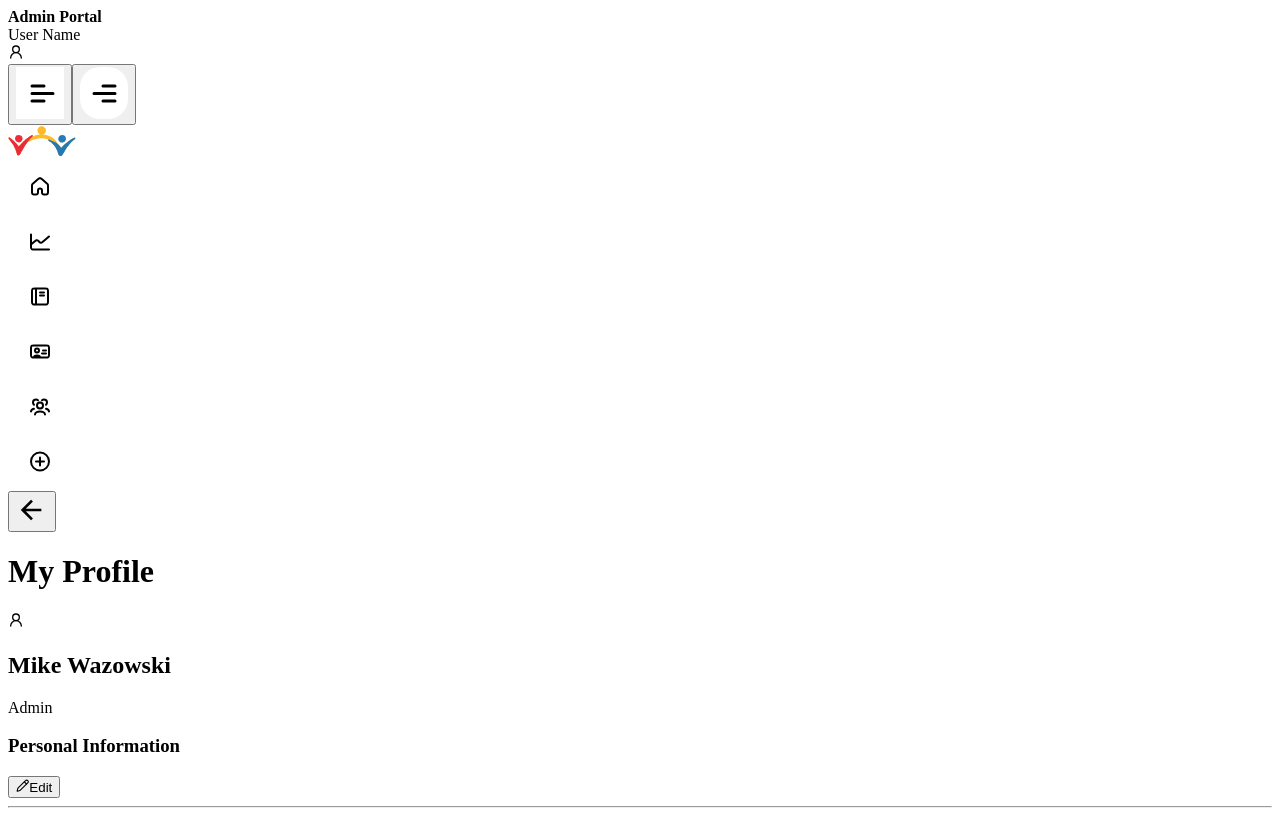
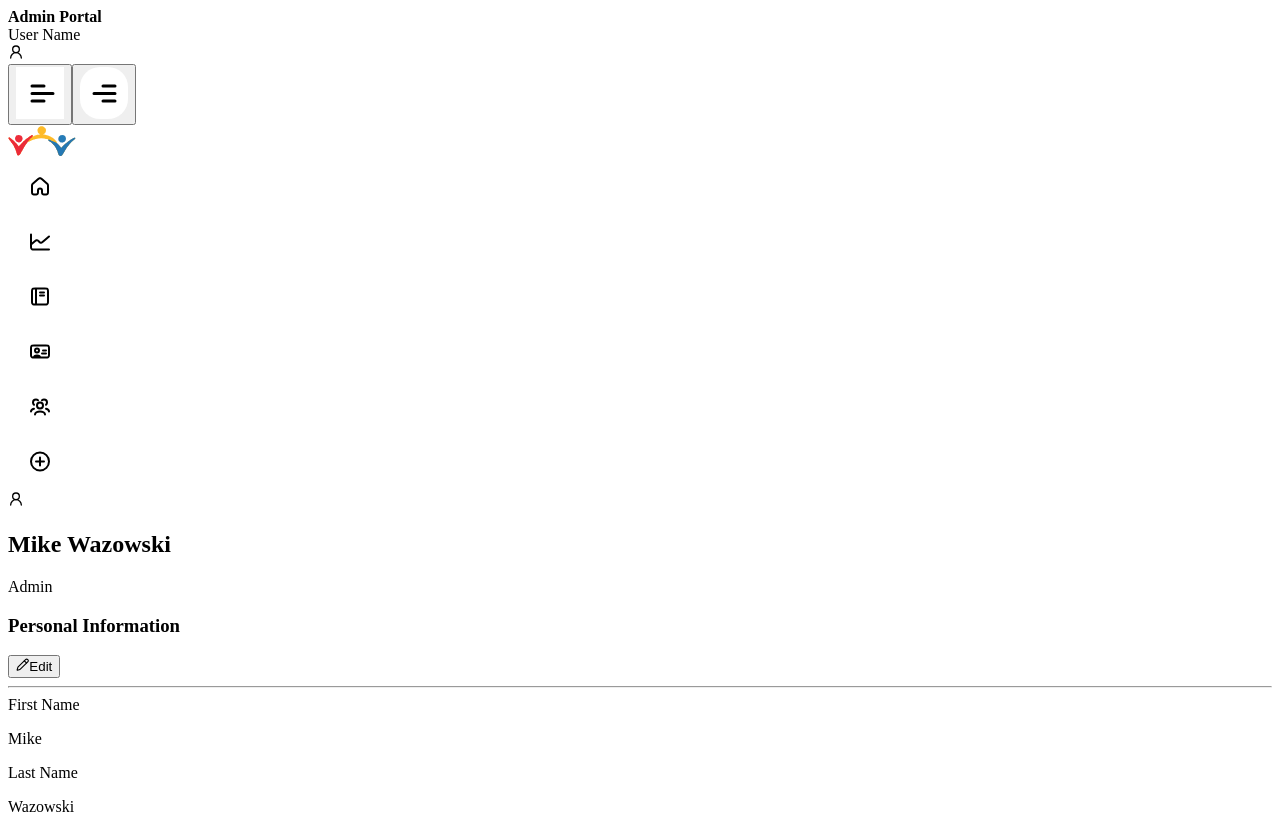
Before and after one commit to ubcmotion/united-we-can, a Next.js app in the folder apps/web/web/: page /profile in a window 1280 px wide. Shown: the top 814 px of the page. Built offline with nearby package versions, Linux system fonts and the light colour scheme.

Commit message:
fix: clean up profile page component
- removed trailing slash in "/profile" endpoint
- removed the second blue header section that contained the back button and "My Profile" title
- cleaned up the unused useRouter import and router variable

```diff
--- a/apps/web/web/src/app/components/TopBar.tsx
+++ b/apps/web/web/src/app/components/TopBar.tsx
@@ -44,7 +44,7 @@ export default function TopBar() {
           <div className="absolute right-0 mt-3 min-w-[220px] bg-white text-black shadow-lg p-3 z-50 -mx-5">
             <button
               onClick={() => {
-                router.push("/profile/");
+                router.push("/profile");
                 setOpen(false);
               }}
               className="w-full flex items-center justify-between px-3 py-2 hover:bg-gray-100 rounded"
--- a/apps/web/web/src/app/profile/page.tsx
+++ b/apps/web/web/src/app/profile/page.tsx
@@ -2,33 +2,11 @@
 
 import React from "react";
 import { LuUserRound, LuPencil } from "react-icons/lu";
-import { useRouter } from "next/navigation";
 
 export default function ProfilePage() {
-  const router = useRouter();
 
   return (
     <div className="min-h-screen bg-gray-100">
-      {/* Header Section */}
-      <div className="bg-uwc_blue text-white p-5 flex items-center gap-4">
-        <button
-          onClick={() => router.back()}
-          className="text-white hover:opacity-80"
-        >
-          <svg
-            width="32"
-            height="32"
-            viewBox="0 0 24 24"
-            fill="none"
-            stroke="currentColor"
-            strokeWidth="2"
-          >
-            <path d="M19 12H5M12 19l-7-7 7-7" />
-          </svg>
-        </button>
-        <h1 className="text-2xl font-bold">My Profile</h1>
-      </div>
-
       <div className="max-w-6xl mx-auto p-6 space-y-6">
         {/* Profile Card */}
         <div className="bg-white rounded-lg shadow p-8">
```
